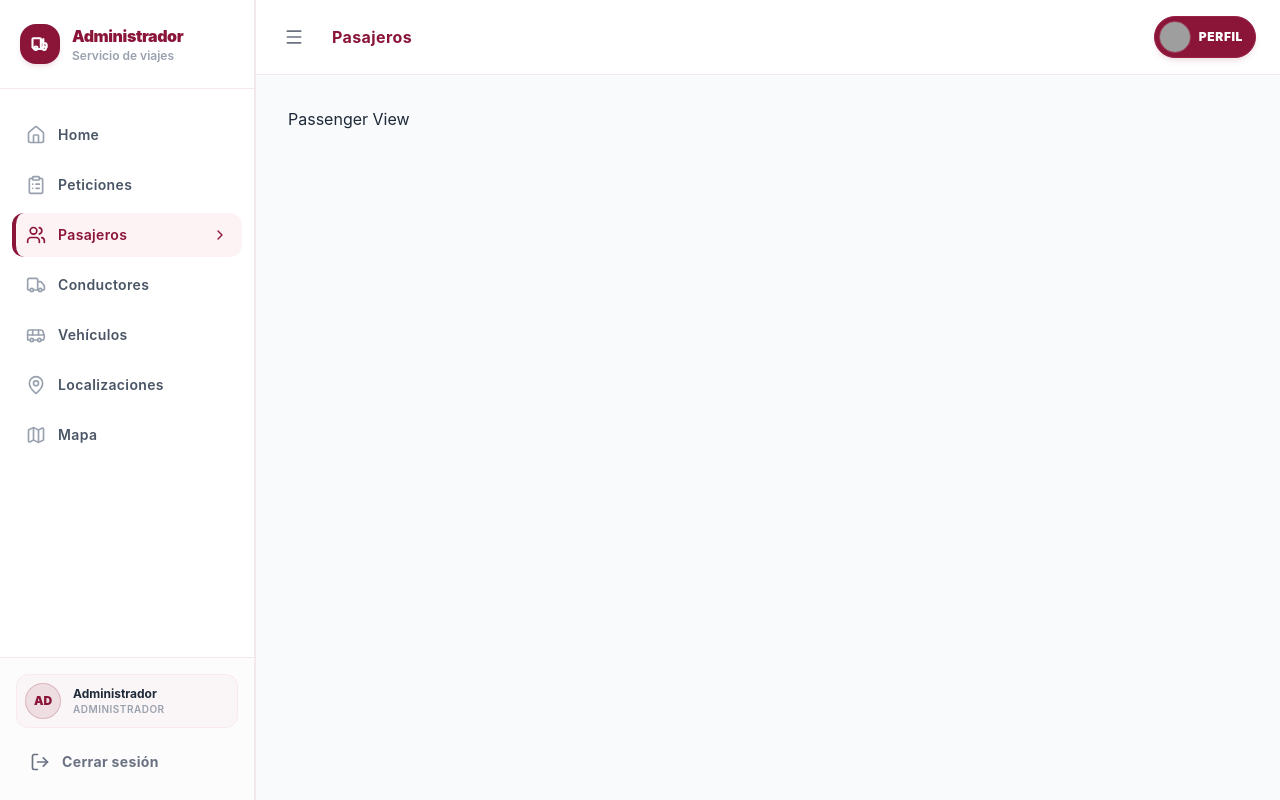
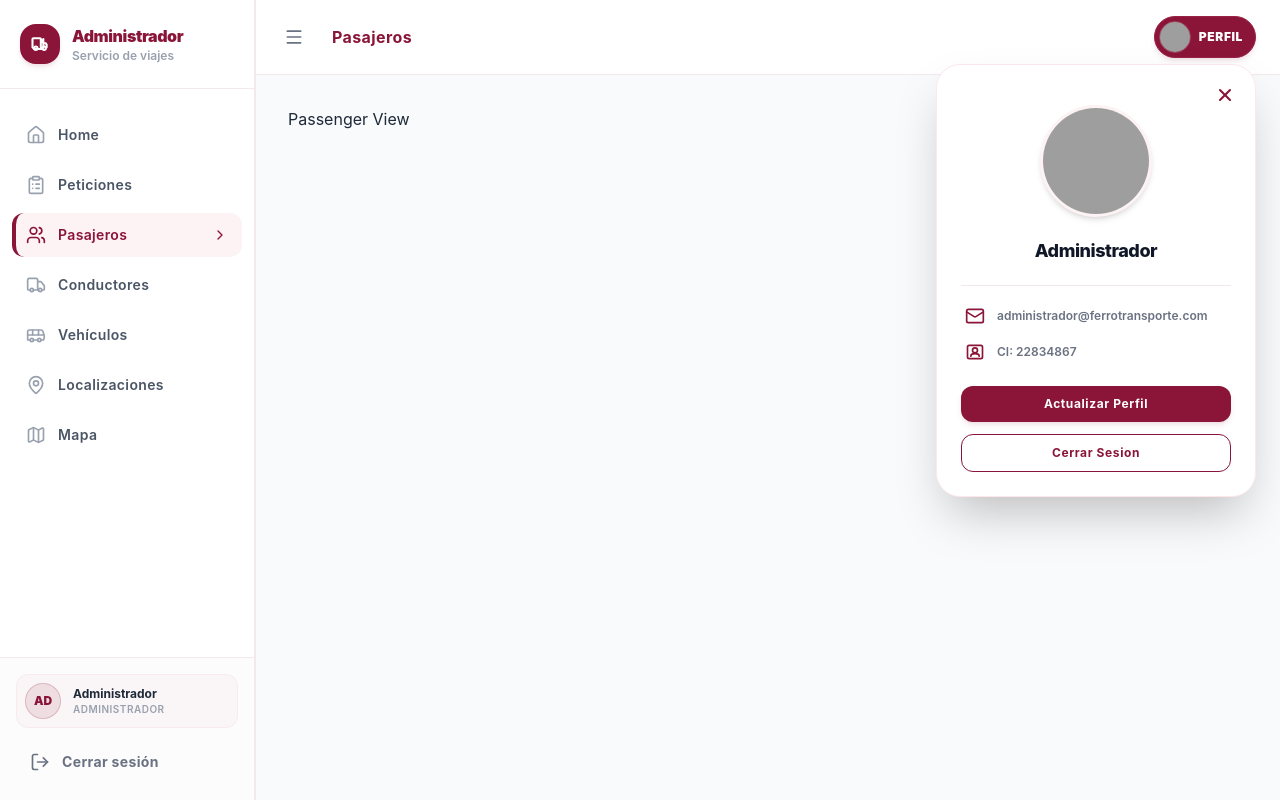
Before and after one commit to 0wlboy/ferroTransporteAdmin, a React (Vite) app in the folder client/: page /passenger-view in a window 1280 px wide. Both pictures are taken after a click on the button "PERFIL". Built offline with nearby package versions, Linux system fonts and the light colour scheme; grey boxes are pictures that could not be loaded.

Commit message:
creacion de modal de usuario de perfil

```diff
--- a/client/src/components/Layout.jsx
+++ b/client/src/components/Layout.jsx
@@ -3,6 +3,7 @@ import { Outlet, useNavigate, useLocation } from "react-router-dom";
 import { useAuth } from "../context/AuthContext";
 import Sidebar from "./Sidebar";
 import Header from "./Header";
+import UserProfileModal from "./modals/userProfile";
 
 export default function Layout() {
     const { logout } = useAuth();
@@ -10,6 +11,7 @@ export default function Layout() {
     const location = useLocation();
     const [collapsed, setCollapsed] = useState(false);
     const [mobileOpen, setMobileOpen] = useState(false);
+    const [isProfileOpen, setIsProfileOpen] = useState(false);
 
     const handleLogout = async () => {
         try {
@@ -24,7 +26,7 @@ export default function Layout() {
     const getHeaderTitle = () => {
         switch (location.pathname) {
             case "/petitions-view":
-                return "Titulo de Pagina"; // Exactly as in the user's mockup
+                return "Peticiones";
             case "/passenger-view":
                 return "Pasajeros";
             case "/driver-view":
@@ -46,9 +48,8 @@ export default function Layout() {
         <div className="flex h-screen bg-main-bg overflow-hidden font-sans antialiased text-gray-800">
             {/* Desktop Sidebar */}
             <aside
-                className={`hidden md:flex flex-col bg-white border-r border-[#F3E8EB] transition-all duration-300 shrink-0 ${
-                    collapsed ? "w-20" : "w-64"
-                }`}
+                className={`hidden md:flex flex-col bg-white border-r border-[#F3E8EB] transition-all duration-300 shrink-0 ${collapsed ? "w-20" : "w-64"
+                    }`}
             >
                 <Sidebar
                     collapsed={collapsed}
@@ -83,6 +84,7 @@ export default function Layout() {
                     setCollapsed={setCollapsed}
                     mobileOpen={mobileOpen}
                     setMobileOpen={setMobileOpen}
+                    onProfileClick={() => setIsProfileOpen(true)}
                 />
 
                 {/* Page Content View */}
@@ -90,6 +92,13 @@ export default function Layout() {
                     <Outlet />
                 </main>
             </div>
+
+            {isProfileOpen && (
+                <UserProfileModal
+                    onClose={() => setIsProfileOpen(false)}
+                    onLogout={handleLogout}
+                />
+            )}
         </div>
     );
 }
--- /dev/null
+++ b/client/src/components/modals/UserProfile.jsx
@@ -0,0 +1,107 @@
+import React from "react";
+import { X, Mail, Landmark } from "lucide-react";
+import { useAuth } from "../../context/AuthContext";
+
+export default function UserProfileModal({ onClose, onLogout }) {
+    const { currentUser } = useAuth();
+
+    // Mock details matching the screenshot exactly if user details aren't loaded
+    const userProfile = {
+        name: currentUser?.name || "Javier Arnaldo",
+        email: currentUser?.email || "javier.arnaldo@transadmin.com",
+        ci: currentUser?.ci || "22834867",
+        avatar: "https://images.unsplash.com/photo-1472099645785-5658abf4ff4e?q=80&w=250&auto=format&fit=crop"
+    };
+
+    const handleBackdropClick = (e) => {
+        if (e.target === e.currentTarget) {
+            onClose();
+        }
+    };
+
+    return (
+        <>
+            {/* Click-outside transparent overlay */}
+            <div
+                onClick={onClose}
+                className="fixed inset-0 z-40 bg-transparent"
+            />
+
+            {/* Right-aligned popover card below header profile button */}
+            <div className="absolute top-16 right-6 z-50 bg-white rounded-3xl border border-[#FCE7EB] shadow-2xl w-80 p-6 animate-in fade-in slide-in-from-top-2 duration-150 flex flex-col items-center">
+
+                {/* Close Button */}
+                <button
+                    onClick={onClose}
+                    className="absolute top-4 right-4 p-1 rounded-full text-primary hover:bg-[#FAF5F6] transition-colors cursor-pointer"
+                >
+                    <X className="w-5 h-5 stroke-[2.5]" />
+                </button>
+
+                {/* Centered Profile Avatar */}
+                <div className="w-28 h-28 rounded-full overflow-hidden border-3 border-primary-light shadow-md mt-4 shrink-0 bg-gray-50 flex items-center justify-center">
+                    <img
+                        src={userProfile.avatar}
+                        alt={userProfile.name}
+                        className="w-full h-full object-cover"
+                    />
+                </div>
+
+                {/* Profile Name */}
+                <h3 className="text-gray-900 font-extrabold text-lg mt-5 tracking-tight text-center">
+                    {userProfile.name}
+                </h3>
+
+                {/* Separator Line */}
+                <div className="w-full border-t border-[#F3E8EB] my-5" />
+
+                {/* Details Section */}
+                <div className="w-full space-y-4 px-1 mb-6 text-left">
+                    {/* Email Row */}
+                    <div className="flex items-center gap-3">
+                        <Mail className="w-5 h-5 text-primary shrink-0" />
+                        <span className="text-xs font-semibold text-gray-500 truncate select-text">
+                            {userProfile.email}
+                        </span>
+                    </div>
+
+                    {/* CI Row */}
+                    <div className="flex items-center gap-3">
+                        <div className="w-5 h-5 flex items-center justify-center shrink-0">
+                            {/* SVG matching the portrait icon on mockup badge */}
+                            <svg className="w-5 h-5 text-primary" viewBox="0 0 24 24" fill="none" stroke="currentColor" strokeWidth={2} strokeLinecap="round" strokeLinejoin="round">
+                                <rect x="3" y="4" width="18" height="16" rx="2" />
+                                <circle cx="12" cy="10" r="3" />
+                                <path d="M7 17c0-2 2-3 5-3s5 1 5 3" />
+                            </svg>
+                        </div>
+                        <span className="text-xs font-semibold text-gray-500 select-text">
+                            CI: {userProfile.ci}
+                        </span>
+                    </div>
+                </div>
+
+                {/* Action Buttons */}
+                <div className="w-full space-y-3">
+                    <button
+                        onClick={() => alert("Actualizar Perfil (Próximamente disponible)")}
+                        className="w-full py-2.5 bg-[#8a1538] hover:bg-[#72102c] text-white font-bold rounded-xl text-xs tracking-wider transition-all cursor-pointer shadow-md shadow-primary/10 hover:shadow-lg hover:shadow-primary/20"
+                    >
+                        Actualizar Perfil
+                    </button>
+
+                    <button
+                        onClick={() => {
+                            onClose();
+                            onLogout();
+                        }}
+                        className="w-full py-2.5 bg-white hover:bg-[#FAF5F6] border border-primary text-primary font-bold rounded-xl text-xs tracking-wider transition-all cursor-pointer"
+                    >
+                        Cerrar Sesion
+                    </button>
+                </div>
+
+            </div>
+        </>
+    );
+}
```
